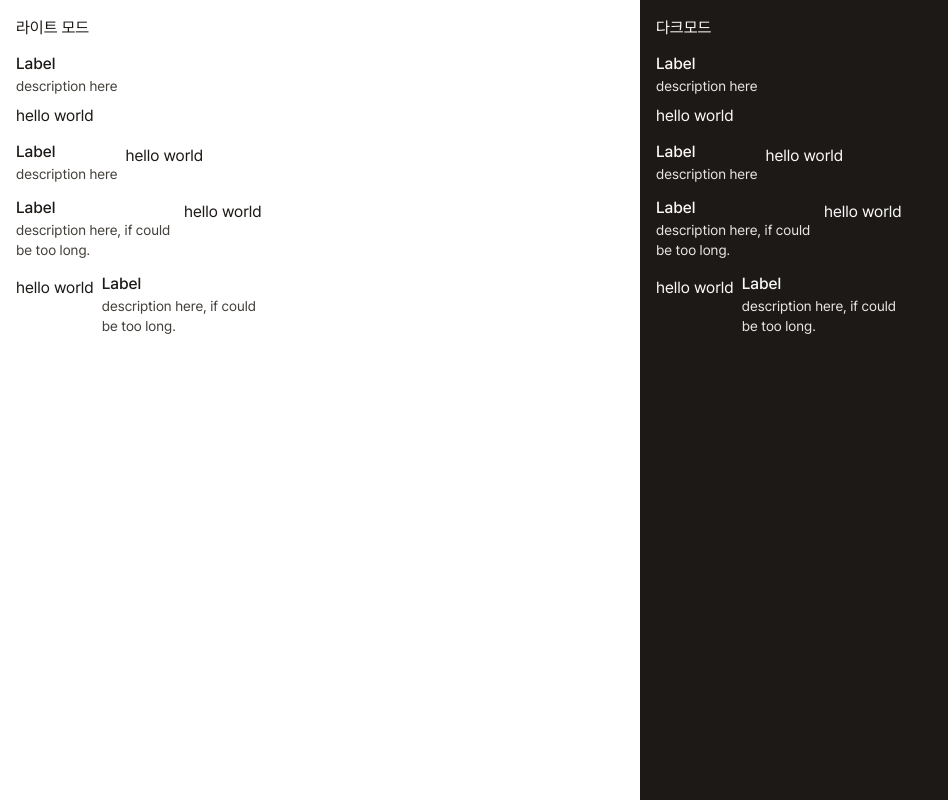
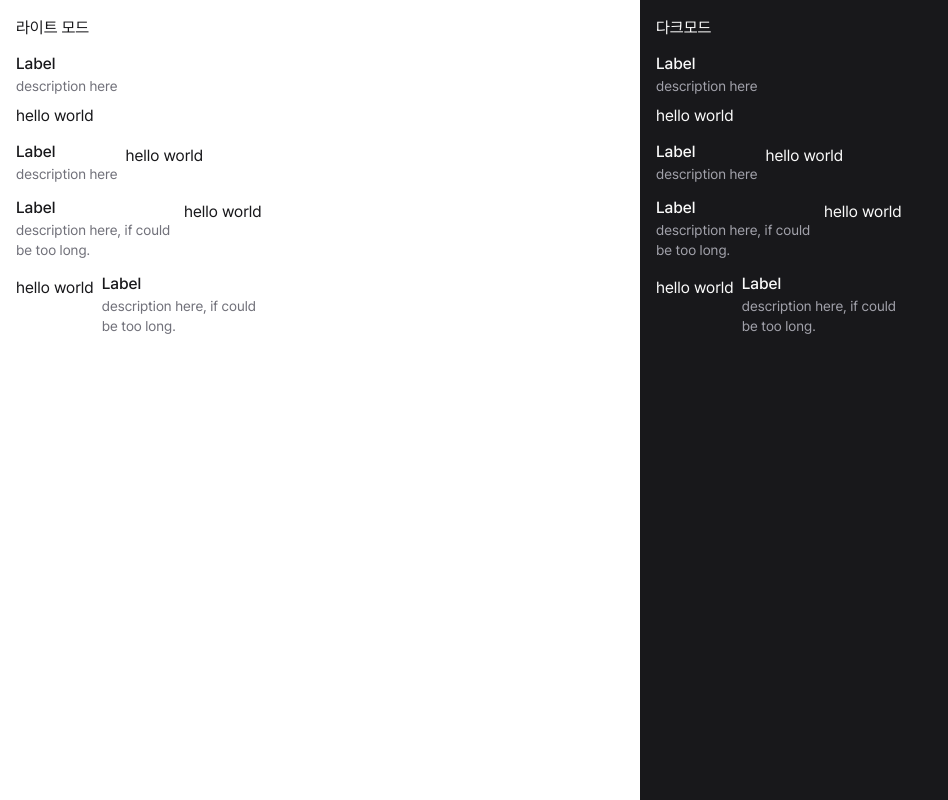
Before and after one commit to skrjsghd/nextjs-template, a Next.js app: page /label in a window 1280 px wide. Shown: the whole page, without its empty margins (0-948 px from the left). Built offline with nearby package versions, Linux system fonts and the light colour scheme.

Commit message:
CHORE : fix color scheme

```diff
--- a/src/app/globals.css
+++ b/src/app/globals.css
@@ -9,11 +9,11 @@
     --primary: theme("colors.p.700");
     --primary-foreground: theme("colors.p.50");
     --muted: theme("colors.m.100");
-    --muted-foreground: theme("colors.m.700");
+    --muted-foreground: theme("colors.m.500");
     --border: theme("colors.m.200");
     --ring: var(--primary);
 
-    --radius: 1rem;
+    --radius: 0.5rem;
   }
 
   .dark {
@@ -22,7 +22,7 @@
     --primary: theme("colors.p.50");
     --primary-foreground: theme("colors.p.700");
     --muted: theme("colors.m.800");
-    --muted-foreground: theme("colors.m.200");
+    --muted-foreground: theme("colors.m.400");
     --border: theme("colors.m.400");
     --ring: var(--primary);
   }
--- a/tailwind.config.ts
+++ b/tailwind.config.ts
@@ -12,7 +12,7 @@ const config: Config = {
     extend: {
       colors: {
         p: Colors.blue,
-        m: Colors.stone,
+        m: Colors.zinc,
         background: "var(--background)",
         foreground: "var(--foreground)",
         primary: {
```
